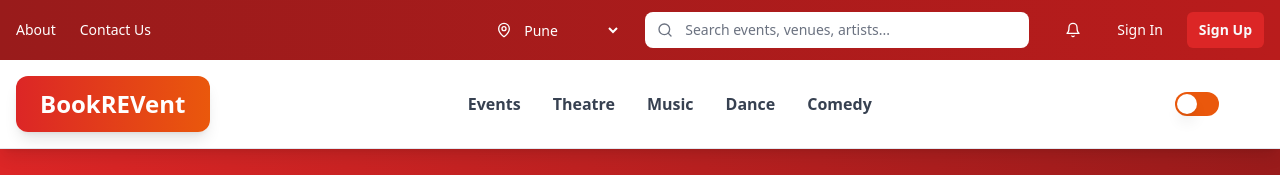
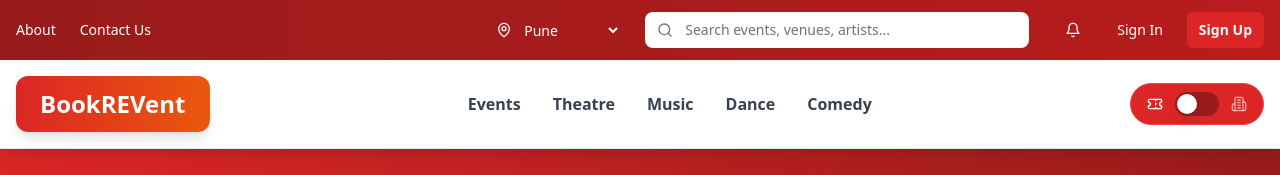
Before and after one commit to Lamda99/stage-seat-serenade, a React (Vite) app: page /events in a window 1280 px wide. Shown: the top 175 px of the page. Built offline with nearby package versions, Linux system fonts and the light colour scheme.

Commit message:
Fix: Corporate toggle button styling
Adjusted the corporate theme toggle button to maintain symbols while changing colors to match the sign-in/sign-up button styles.

```diff
--- a/src/components/ui/corporate-toggle.tsx
+++ b/src/components/ui/corporate-toggle.tsx
@@ -9,13 +9,17 @@ const CorporateToggle = () => {
   const { themeMode, toggleThemeMode, isCorporate } = useCorporateTheme();
 
   return (
-    <div className="flex items-center space-x-3 bg-white/10 backdrop-blur-sm rounded-full px-4 py-2 border border-white/20">
+    <div className={`flex items-center space-x-3 rounded-full px-4 py-2 border transition-all duration-300 ${
+      isCorporate
+        ? 'bg-blue-600 hover:bg-blue-700 border-blue-500 text-white'
+        : 'bg-red-600 hover:bg-red-700 border-red-500 text-white'
+    }`}>
       <Ticket className={`h-4 w-4 transition-colors ${!isCorporate ? 'text-white' : 'text-white/60'}`} />
 
       <Switch
         checked={isCorporate}
         onCheckedChange={toggleThemeMode}
-        className="data-[state=checked]:bg-blue-600 data-[state=unchecked]:bg-orange-600"
+        className="data-[state=checked]:bg-blue-800 data-[state=unchecked]:bg-red-800"
       />
 
       <Building2 className={`h-4 w-4 transition-colors ${isCorporate ? 'text-white' : 'text-white/60'}`} />
```
